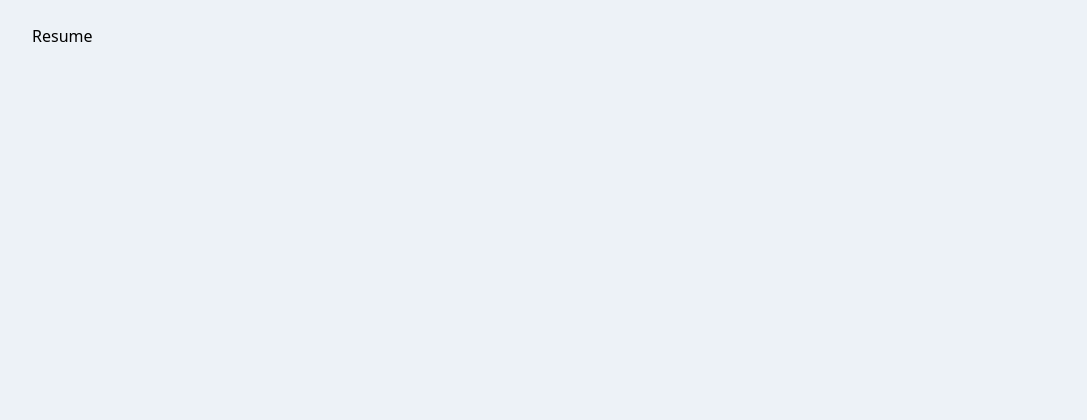
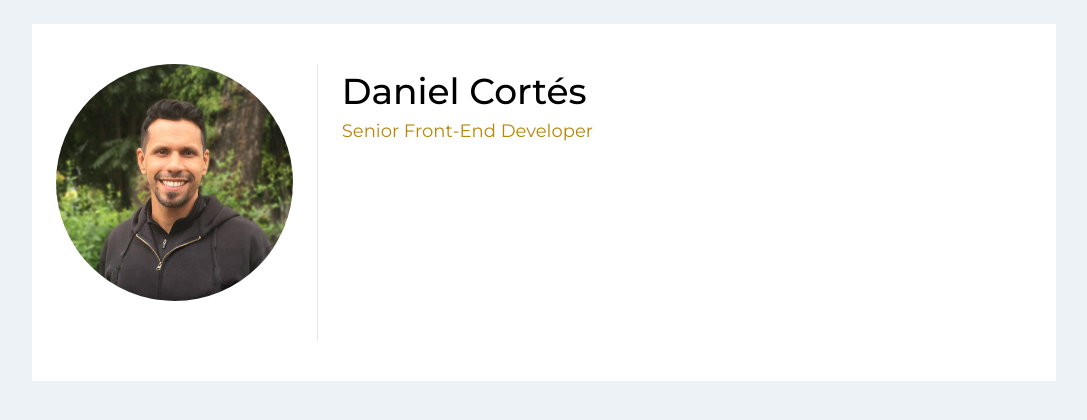
Before and after one commit to danncortes/danncortes, a React (Create React App) app: page / in a window 1280 px wide. Shown: the top 420 px of the page, without its empty margins (96-1183 px from the left). Built offline with nearby package versions, Linux system fonts and the light colour scheme; the HTML template or start-up script is replaced by a standard one.

Commit message:
Avatar Component

```diff
--- a/src/App.css
+++ b/src/App.css
@@ -1,3 +1,5 @@
+@import url('https://fonts.googleapis.com/css?family=Montserrat:300,400,500,500i,600,600i,700,700i&display=swap');
+
 html {
   font-size: 16px;
 }
--- /dev/null
+++ b/src/components/Resume/Avatar.js
@@ -0,0 +1,43 @@
+import React from 'react'
+import PropTypes from 'prop-types';
+import profileImg from '../../assets/profile-pic-md.png';
+
+export const Avatar = (props) => {
+
+  const {mode} = props
+  let imgModeClass = ''
+
+  switch (mode) {
+    case 'circle':
+      imgModeClass = 'rounded-full'
+      break
+    case 'rounded':
+      imgModeClass = 'rounded-md'
+      break
+    default:
+      imgModeClass = ''
+  }
+
+  return (
+    <div className={`avatar ${props.className}`}>
+      <img
+        className={imgModeClass}
+        src={profileImg}
+        alt="Profile Pic"
+      />
+    </div>
+  )
+}
+
+Avatar.propTypes = {
+  mode: (props, propName, componentName) => {
+    if (PropTypes.string && ['circle', 'rounded'].includes(props[propName])) {
+      return null
+    } else {
+      throw Error('Mode Prop not Valid')
+    }
+  },
+  className: PropTypes.string
+}
+
+export default Avatar
--- a/src/components/Resume/Resume.js
+++ b/src/components/Resume/Resume.js
@@ -1,11 +1,24 @@
 import React from 'react'
+import styled from 'styled-components'
+import {Avatar} from './Avatar'
 
+const ResumeWrapper = styled.div`
+  font-family: 'Montserrat', sans-serif;
+`
 export const Resume = () => {
   return (
-    <section className="resume p-6 bg-gray-200 h-screen">
-      <div className="resume__cont max-w-screen-lg mx-auto">
-        Resume
+    <ResumeWrapper className="resume p-6 bg-gray-200 h-screen">
+      <div className="resume__cont max-w-screen-lg mx-auto bg-white px-6 py-10">
+        <div className="grid grid-cols-7 gap-6">
+          <div className="col-span-2 pr-6 border-r">
+            <Avatar mode="circle" className="mb-10" />
+          </div>
+          <div className="col-span-5">
+            <h2 className="text-4xl font-medium">Daniel Cortés</h2>
+            <h1 className="text-lg" style={{color: 'darkgoldenrod'}}>Senior Front-End Developer</h1>
+          </div>
+        </div>
       </div>
-    </section>
+    </ResumeWrapper>
   )
 }
```
